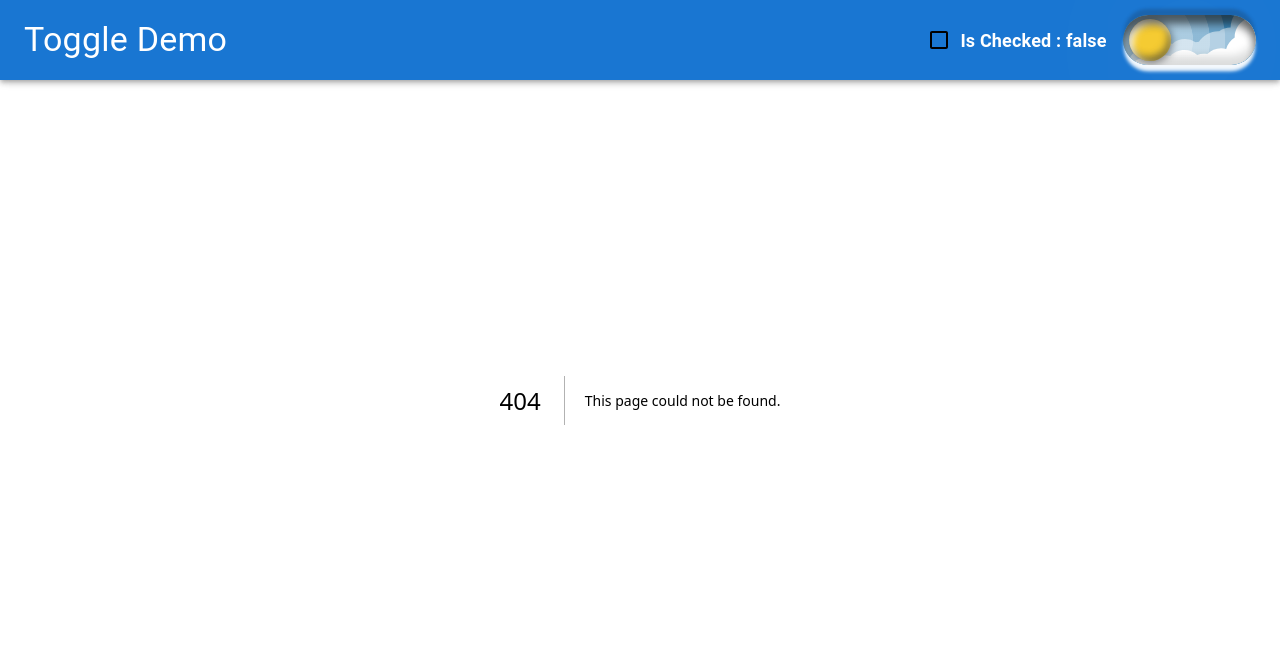
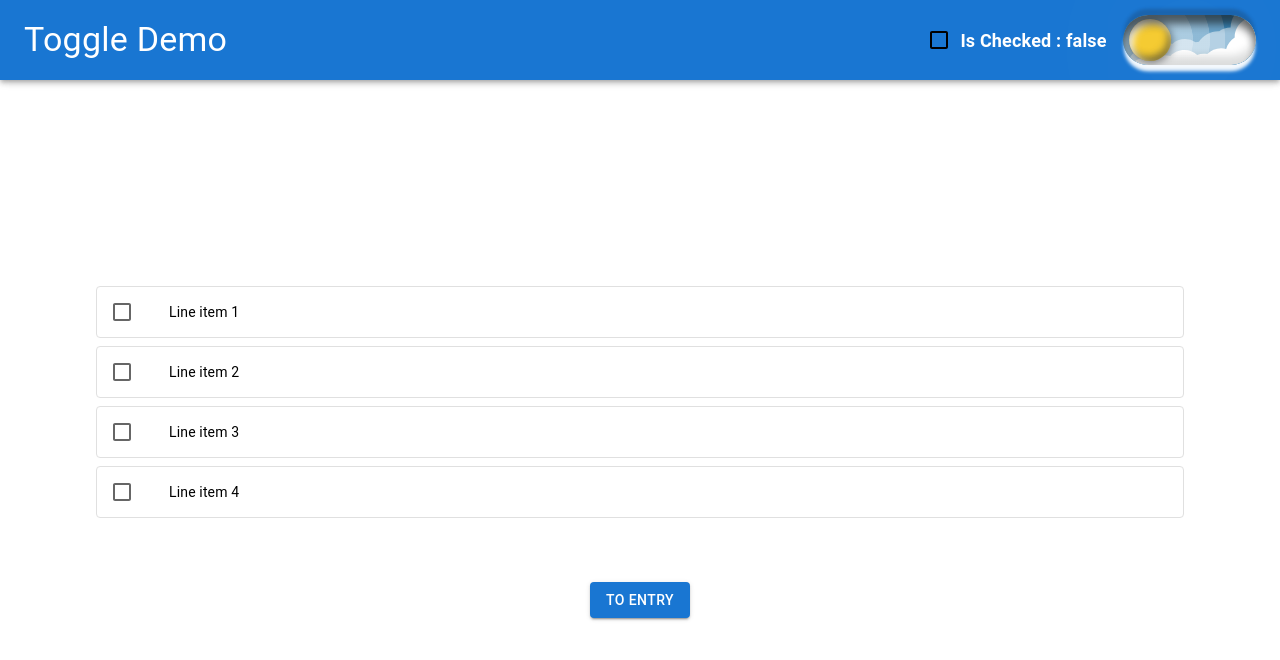
Before and after one commit to AlbertChen85/react-onboarding, a Next.js app: page /todo-list in a window 1280 px wide. Before the commit this address had no page. Shown: the top 660 px of the page. Built offline with nearby package versions, Linux system fonts and the light colour scheme.

Commit message:
feat(SOVA-2385): implement checkbox list view and display on todo-list page

```diff
--- /dev/null
+++ b/src/app/todo-list/checkboxList.tsx
@@ -0,0 +1,55 @@
+"use client";
+
+import * as React from 'react';
+import List from '@mui/material/List';
+import ListItem from '@mui/material/ListItem';
+import ListItemButton from '@mui/material/ListItemButton';
+import ListItemIcon from '@mui/material/ListItemIcon';
+import ListItemText from '@mui/material/ListItemText';
+import Checkbox from '@mui/material/Checkbox';
+
+export default function CheckboxList() {
+    const [checked, setChecked] = React.useState([-1]);
+
+    const handleToggle = (value: number) => () => {
+        const currentIndex = checked.indexOf(value);
+        const newChecked = [...checked];
+
+        if (currentIndex === -1) {
+            newChecked.push(value);
+        } else {
+            newChecked.splice(currentIndex, 1);
+        }
+
+        setChecked(newChecked);
+    };
+
+    return (
+        <List sx={{ width: '100%' }}>
+            {[0, 1, 2, 3].map((value) => {
+                const labelId = `checkbox-list-label-${value}`;
+
+                return (
+                    <ListItem
+                        key={value}
+                        disablePadding
+                        sx={{ border: '1px solid #e0e0e0', borderRadius: 1, mb: 1 }}
+                    >
+                        <ListItemButton role={undefined} onClick={handleToggle(value)} dense>
+                            <ListItemIcon>
+                                <Checkbox
+                                    edge="start"
+                                    checked={checked.includes(value)}
+                                    tabIndex={-1}
+                                    disableRipple
+                                    slotProps={{ input: { 'aria-labelledby': labelId } }}
+                                />
+                            </ListItemIcon>
+                            <ListItemText id={labelId} primary={`Line item ${value + 1}`} slotProps={{ primary: { style: { color: 'black' } } }} />
+                        </ListItemButton>
+                    </ListItem>
+                );
+            })}
+        </List>
+    );
+}
--- /dev/null
+++ b/src/app/todo-list/page.tsx
@@ -0,0 +1,24 @@
+"use client";
+
+import React from 'react'
+import CheckboxList from './checkboxList'
+import Container from '@mui/material/Container'
+import Box from '@mui/material/Box'
+import Button from '@mui/material/Button'
+import { useRouter } from 'next/navigation'
+
+const page = () => {
+    const router = useRouter();
+    return (
+        <Container>
+            <Box mt={8} p={4} bgcolor="#ffffff" borderRadius={2}>
+                <CheckboxList />
+            </Box>
+            <Box display="flex" justifyContent="center" mt={2}>
+                <Button variant='contained' onClick={() => router.push('/todo-list/entry')}> To Entry </Button>
+            </Box>
+        </Container>
+    )
+}
+
+export default page
```
